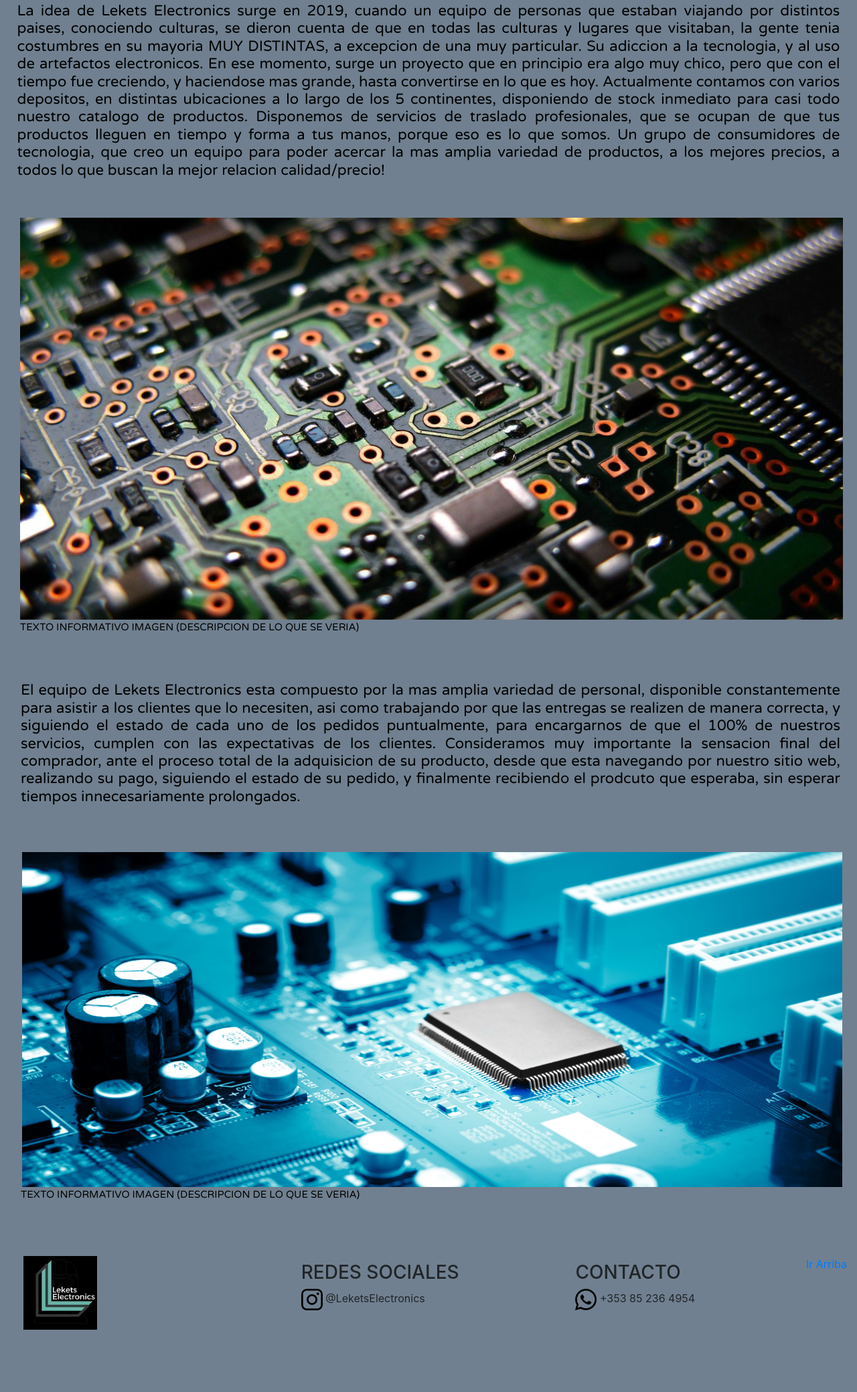
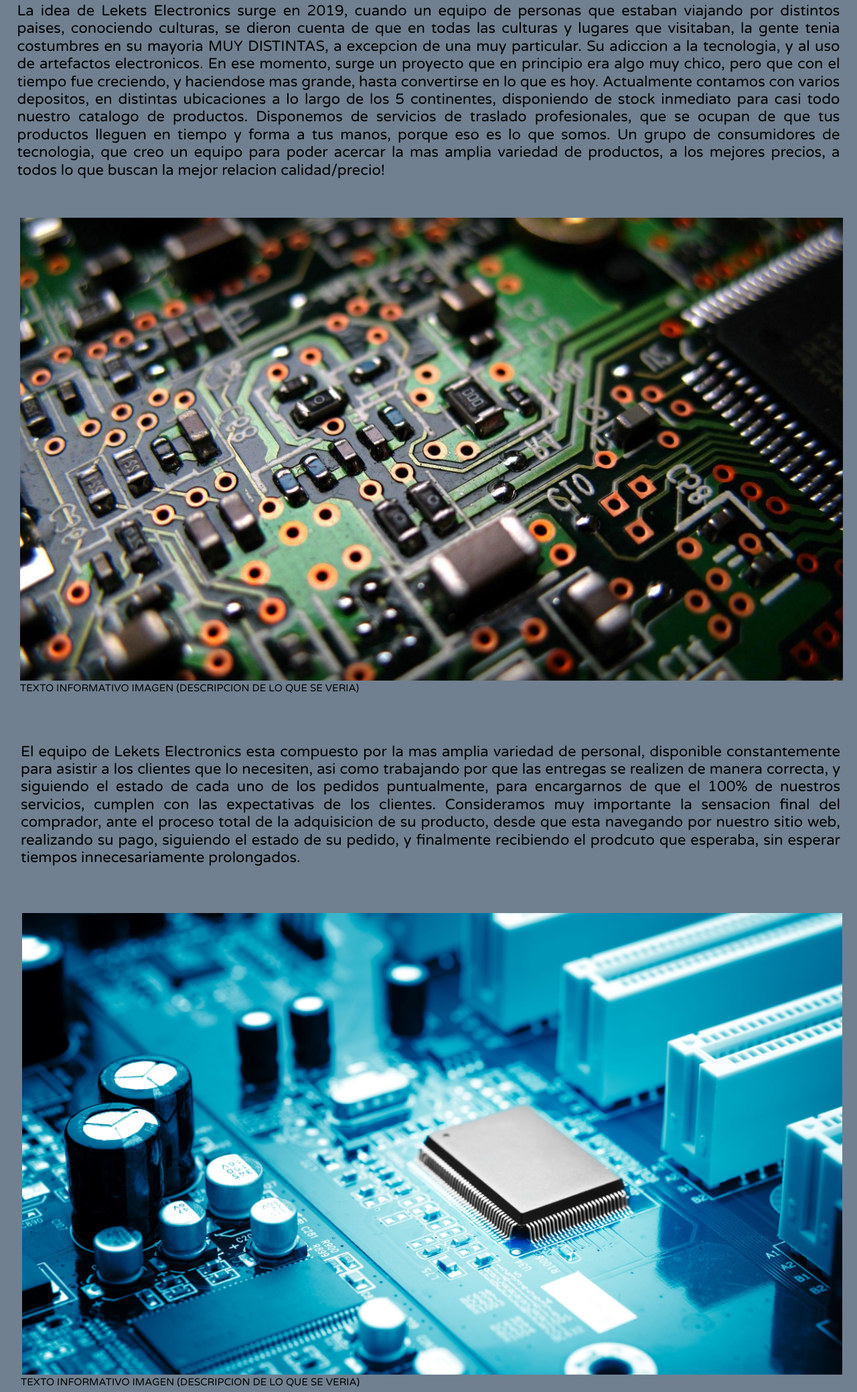
Before and after one commit to lukitsha/lekets, a plain HTML site: page pages/nosotros.html in a window 1280 px wide. Shown: the part 342-2420 px from the top of the page at 67% size. Before the commit the page ends 2377 px from the top, so only its background shows below. Drawn offline with nearby package versions, Linux system fonts and the light colour scheme; files that its build step writes are made by us from their sources; files whose address does not match are found by name.

Commit message:
correciones de img fluid y menores

```diff
--- a/pages/nosotros.html
+++ b/pages/nosotros.html
@@ -109,7 +109,7 @@
 
 			<section class="textoNosotros row">
 
-				<img class="imagenNosotrosUno" src="../img/ICONOS/nosotrosUno.jpg" alt="nosotrosUno">
+				<img class="img-fluid imagenNosotrosUno" src="../img/ICONOS/nosotrosUno.jpg" alt="nosotrosUno">
 
 				<p class="nosotrosUno">TEXTO INFORMATIVO IMAGEN (DESCRIPCION DE LO QUE SE VERIA)</p>
 
@@ -127,7 +127,7 @@
 
 			<section>
 
-				<img class="imagenNosotrosDos" src="../img/ICONOS/nosotrosDos.jpg" alt="nosotrosDos">
+				<img class="img-fluid imagenNosotrosDos" src="../img/ICONOS/nosotrosDos.jpg" alt="nosotrosDos">
 
 				<p class="nosotrosDos">TEXTO INFORMATIVO IMAGEN (DESCRIPCION DE LO QUE SE VERIA)</p>
 
```
Also changed, not shown: pages/faq.html (+1 -1 lines).
